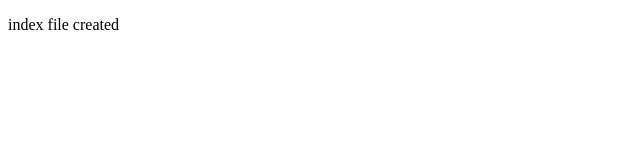
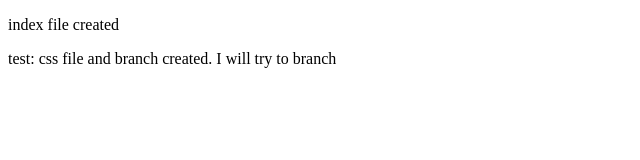
Before and after one commit to ericeoh/10-10_branch2, a plain HTML site: page index.html in a window 1280 px wide. Shown: the whole page, without its empty margins (0-640 px from the left). Drawn offline with Linux system fonts and the light colour scheme.

Commit message:
test paragraph written

```diff
--- a/index.html
+++ b/index.html
@@ -8,5 +8,6 @@
   </head>
   <body>
     <p>index file created</p>
+    <p>test: css file and branch created. I will try to branch</p>
   </body>
 </html>
```
